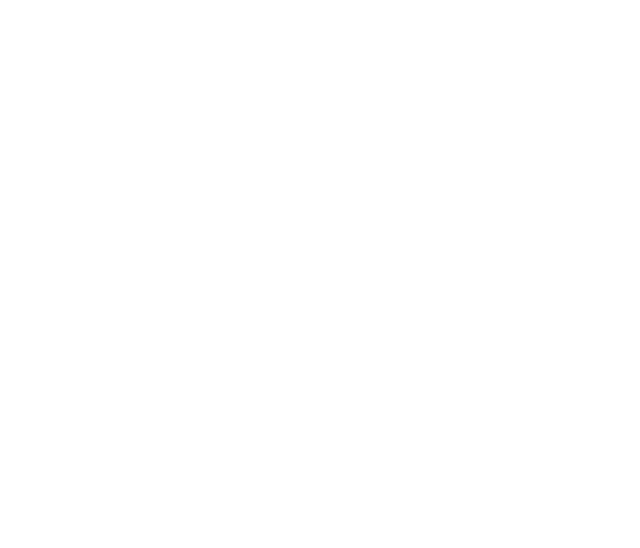
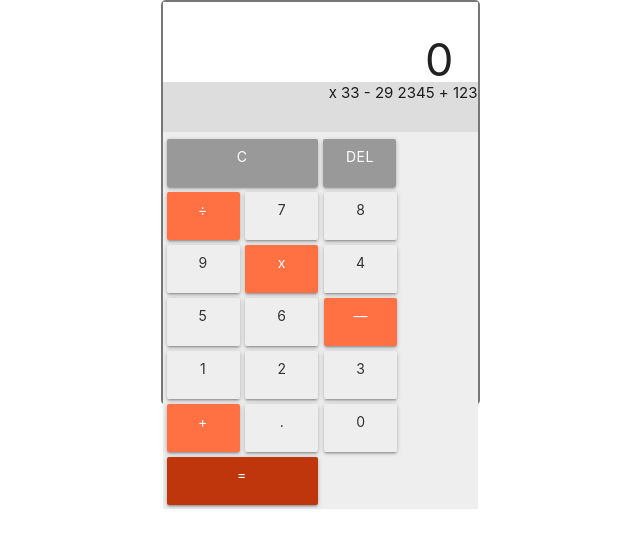
Before and after one commit to anupammajhi/jsCalculator, a plain HTML site: page index.html in a window 1280 px wide. Shown: the whole page, without its empty margins (320-960 px from the left). Drawn offline with nearby package versions, Linux system fonts and the light colour scheme.

Commit message:
Frontend Ready

```diff
--- a/index.html
+++ b/index.html
@@ -4,9 +4,52 @@
   <meta charset="UTF-8">
   <meta name="viewport" content="width=device-width, initial-scale=1.0">
   <meta http-equiv="X-UA-Compatible" content="ie=edge">
+
+  <link rel="stylesheet" href="https://cdnjs.cloudflare.com/ajax/libs/materialize/0.98.0/css/materialize.min.css">
+  <script src="https://cdnjs.cloudflare.com/ajax/libs/materialize/0.98.0/js/materialize.min.js"></script>
+
+  <link href="https://fonts.googleapis.com/icon?family=Material+Icons" rel="stylesheet">
+
+  <link rel="stylesheet" href="style.css">
+
   <title>Javascript Calculator</title>
 </head>
 <body>
 
+  <div class="CalcBox">
+    <div class="digitizer-main">
+      <div class="numout">0</div>
+      <div class="opout"></div>
+    </div>
+    <div class="digitizer-small">
+      <div class="summary">123 + 2345 x 33 - 29</div>
+    </div>
+    <div class="numpad">
+      <a class="waves-effect waves-light btn long-btn bStyle btn-misc">C</a>
+      <!-- <a class="waves-effect waves-light btn"><i class="large material-icons" style="transform:rotate(180deg);">label_outline</i></a> -->
+      <a class="waves-effect waves-light btn bStyle btn-misc">DEL</a>
+      <a class="waves-effect waves-light btn bStyle op-btn">÷</a>
+
+      <a class="waves-effect waves-light btn bStyle num-btn">7</a>
+      <a class="waves-effect waves-light btn bStyle num-btn">8</a>
+      <a class="waves-effect waves-light btn bStyle num-btn">9</a>
+      <a class="waves-effect waves-light btn bStyle op-btn" style="text-transform: lowercase;">x</a>
+
+      <a class="waves-effect waves-light btn bStyle num-btn">4</a>
+      <a class="waves-effect waves-light btn bStyle num-btn">5</a>
+      <a class="waves-effect waves-light btn bStyle num-btn">6</a>
+      <a class="waves-effect waves-light btn bStyle op-btn">&#8212;</a>
+
+      <a class="waves-effect waves-light btn bStyle num-btn">1</a>
+      <a class="waves-effect waves-light btn bStyle num-btn">2</a>
+      <a class="waves-effect waves-light btn bStyle num-btn">3</a>
+      <a class="waves-effect waves-light btn bStyle op-btn">+</a>
+
+      <a class="waves-effect waves-light btn bStyle num-btn">.</a>
+      <a class="waves-effect waves-light btn bStyle num-btn">0</a>
+      <a class="waves-effect waves-light btn long-btn bStyle btn-eql">=</a>
+    </div>
+  </div>
+
 </body>
 </html>
--- a/style.css
+++ b/style.css
@@ -0,0 +1,91 @@
+body{
+
+}
+
+
+/*Calculator Style*/
+
+.CalcBox{
+  border-color: #777;
+  border-style: solid;
+  border-width: 2px;
+  margin: 0 auto;
+  background-color: #999;
+  width:319px;
+  height:405px;
+  border-radius: 5px;
+}
+
+.digitizer-main{
+  height:80px;
+  background-color: white;
+  text-align: right;
+  line-height: 300%;
+  padding-top: 35px;
+}
+
+.numout{
+  display: inline-block;
+  width:285px;
+  font-size: 3em;
+  overflow: hidden;
+  vertical-align: bottom;
+  direction: rtl;
+}
+
+.opout{
+  display: inline-block;
+  color:#666;
+  width:20px;
+  font-size: 1.5em;
+  vertical-align: middle;
+  padding-right: 5px;
+}
+
+.digitizer-small{
+  height:50px;
+  background-color: #ddd;
+}
+
+.summary{
+  direction: rtl;
+}
+
+.numpad{
+  padding: 4px;
+  padding-top: 2px;
+  font-size: 1.4em;
+  background-color: #eee;
+}
+
+.btn{
+  padding: 0;
+  vertical-align: middle;
+}
+
+.bStyle{
+  margin-top: 5px;
+  height:48px;
+  width:73px;
+}
+
+.btn-misc{
+  background-color: #999;
+}
+
+.btn-eql{
+   background-color: #bf360c;
+}
+
+.long-btn{
+  width:151px;
+}
+
+.op-btn{
+  background-color: #ff7043;
+}
+
+.num-btn{
+  background-color: #eee;
+  color: #333;
+}
```
